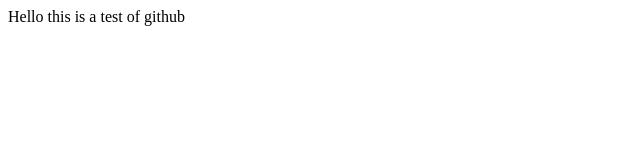
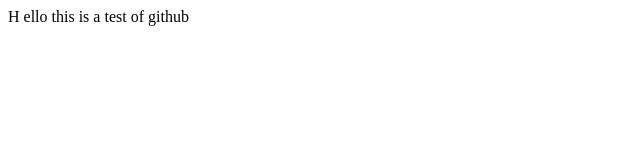
Before and after one commit to zamora164/youtube.demo, a plain HTML site: page index.html in a window 1280 px wide. Shown: the full height of the page, 0-640 px from the left. Drawn offline with Linux system fonts and the light colour scheme.

Commit message:
more changes to index

```diff
--- a/index.html
+++ b/index.html
@@ -1,3 +1,6 @@
-<html><body>Hello this is a test of github</body>
+<html>
+<body>H
+ello this is a test of github
+</body>
 
 </html>
```
